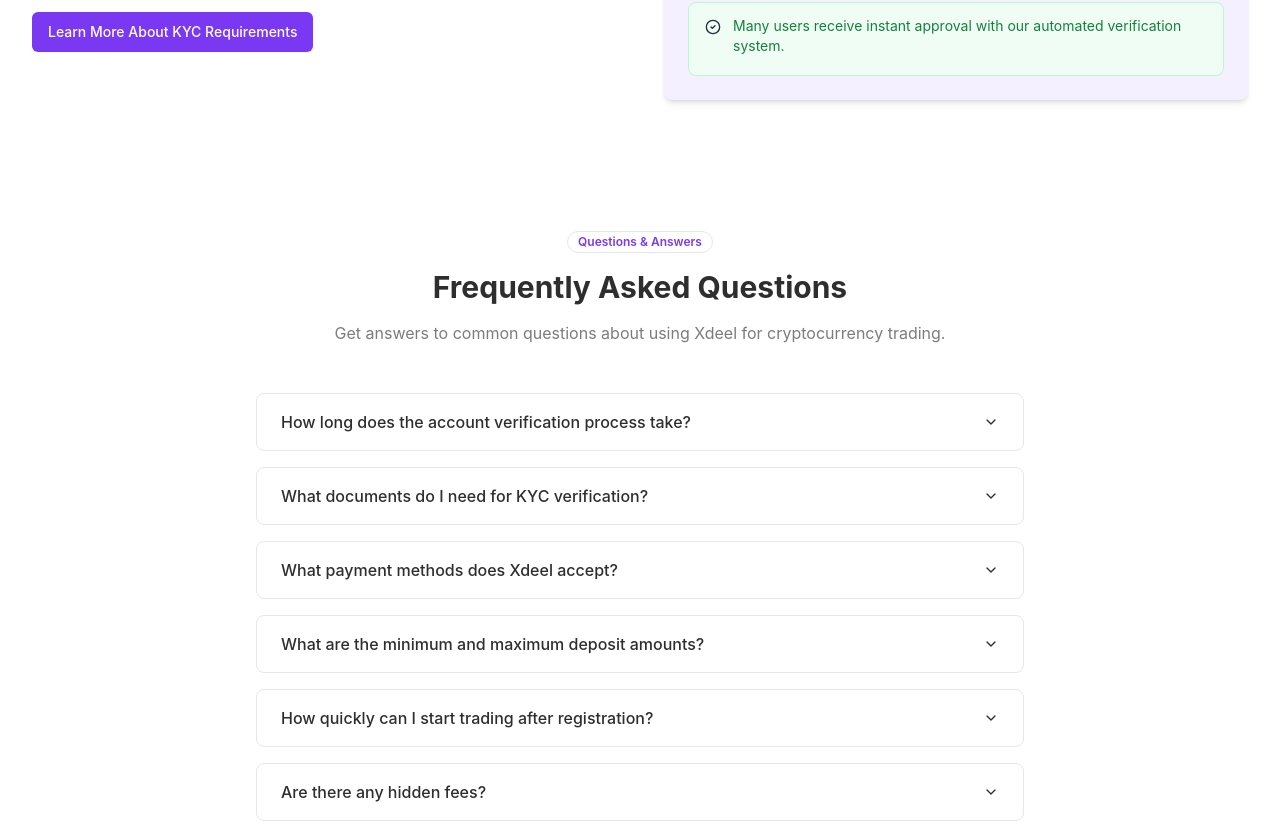
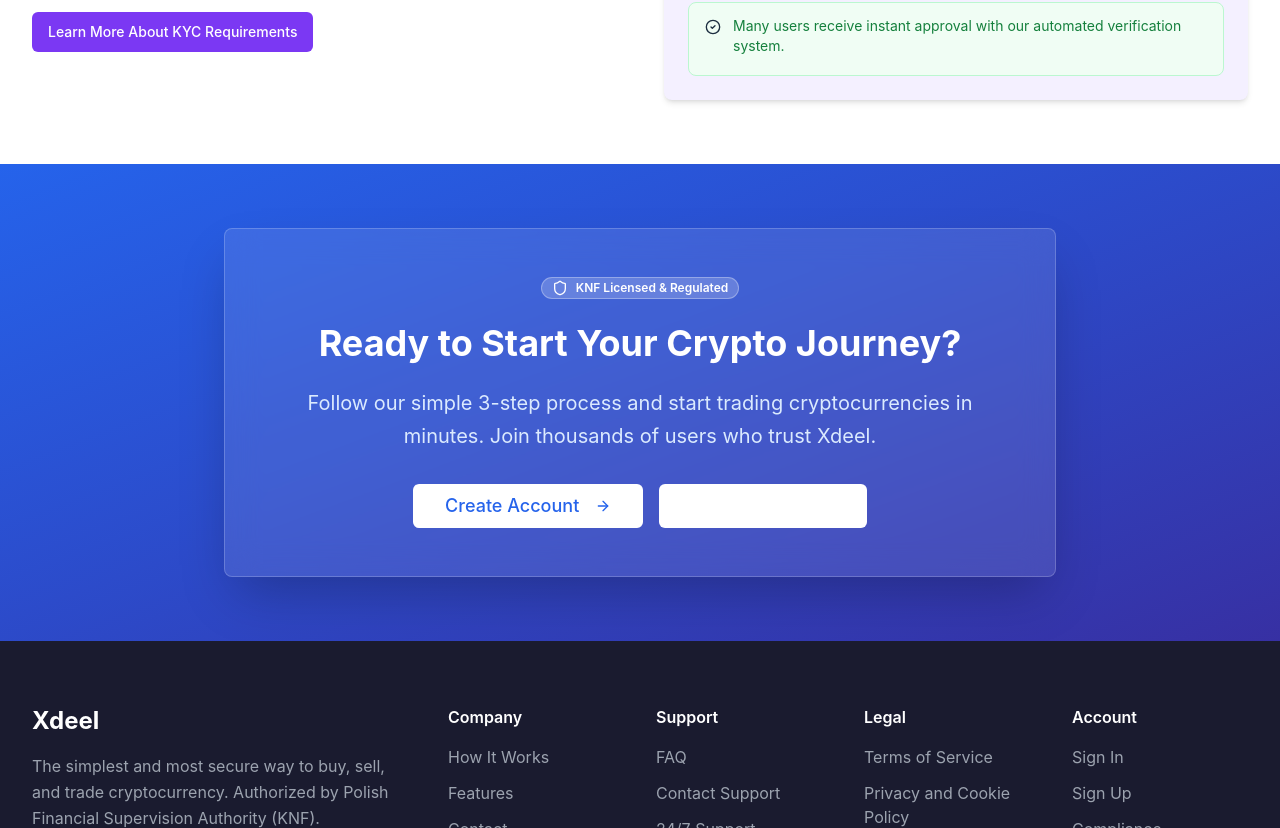
Before and after one commit to cidrus-money-org/xdeel-nexus-web, a React (Vite) app: page /how-it-works in a window 1280 px wide. Shown: the part 3272-4100 px from the top of the page. Built offline with nearby package versions, Linux system fonts and the light colour scheme.

Commit message:
Remove "How It Works" FAQ section
Removed the FAQ section from the How It Works page.

```diff
--- a/src/pages/HowItWorks.tsx
+++ b/src/pages/HowItWorks.tsx
@@ -1,4 +1,3 @@
-
 import { Layout } from "@/components/Layout";
 import { Card, CardContent, CardHeader, CardTitle, CardDescription } from "@/components/ui/card";
 import { Badge } from "@/components/ui/badge";
@@ -632,9 +631,6 @@ const HowItWorks = () => {
         </div>
       </section>
 
-      {/* FAQ Section */}
-      <FAQSection />
-
       {/* CTA */}
       <section className="py-16 bg-gradient-to-br from-blue-600 via-blue-700 to-indigo-800 relative overflow-hidden">
         <div className="absolute inset-0 bg-grid-white/[0.1] bg-[size:32px_32px]"></div>
```
